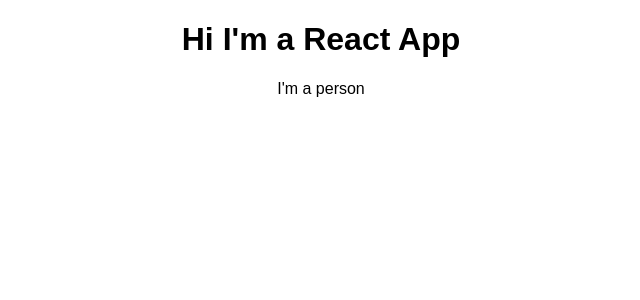
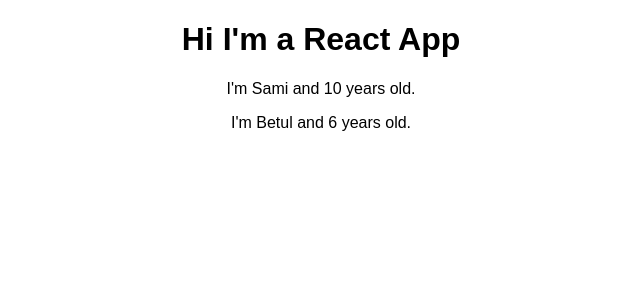
Before and after one commit to mhatiboglu/react-complete-guide, a React (Create React App) app: page / in a window 1280 px wide. Shown: the top 300 px of the page, without its empty margins (319-959 px from the left). Built offline with nearby package versions, Linux system fonts and the light colour scheme.

Commit message:
Use props for dynamic components.

```diff
--- a/src/App.js
+++ b/src/App.js
@@ -7,7 +7,8 @@
     return (
       <div className="App">
         <h1>Hi I'm a React App</h1>
-        <Person/>
+        <Person name='Sami' age='10'/>
+        <Person name='Betul' age='6' />
       </div>
     );
   }
--- a/src/Person/Person.js
+++ b/src/Person/Person.js
@@ -1,8 +1,8 @@
 import React from 'react';
 
 
- const Person = () => {
-     return  <p>I'm a person </p>
+ const Person = (props) => {
+     return  <p>I'm {props.name} and {props.age} years old.  </p>
  }
 
  export default Person;
```
